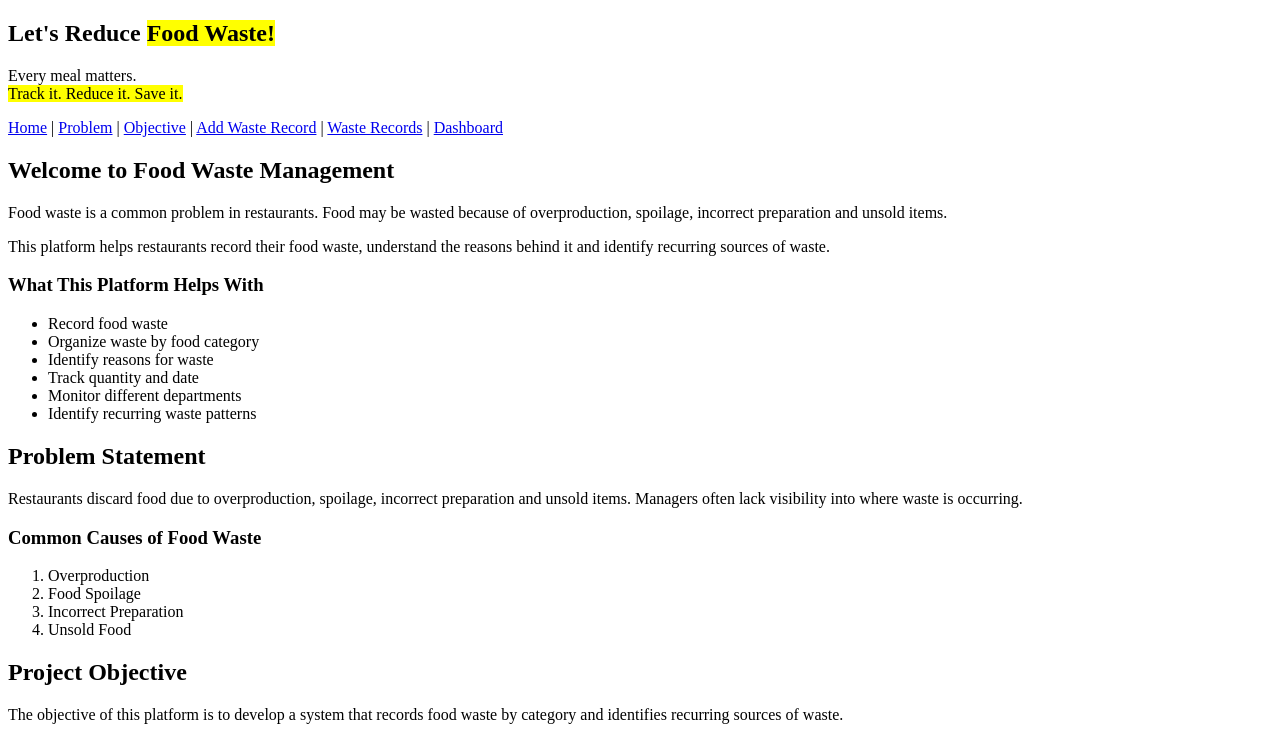
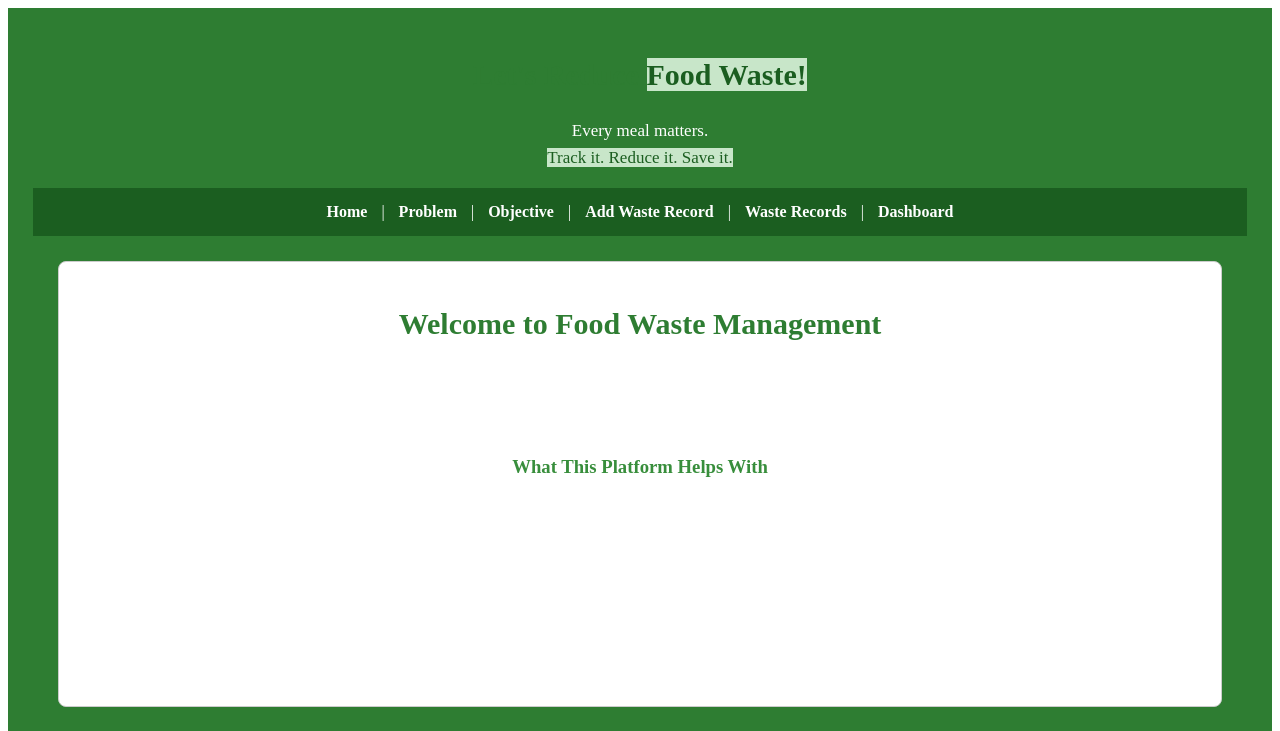
Before and after one commit to prachi47991-design/Restaurant-food-waste-management, a plain HTML site: page index.html in a window 1280 px wide. Shown: the top 731 px of the page. Drawn offline with Linux system fonts and the light colour scheme.

Commit message:
Add CSS link to index.html

```diff
--- a/index.html
+++ b/index.html
@@ -7,6 +7,8 @@
     <meta name="viewport" content="width=device-width, initial-scale=1.0">
 
     <title>Restaurant Food Waste Management Platform</title>
+    <!--linking css-->
+    <link rel="stylesheet" href="index.css">
 </head>
 
 <body>
```
